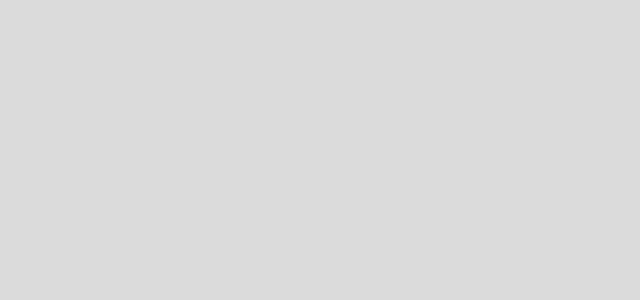
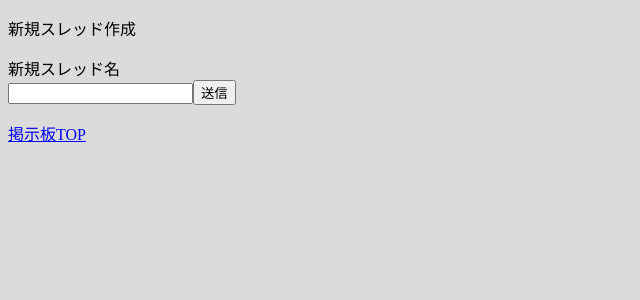
Before and after one commit to misosiru0205/react-kiso1, a React (Create React App) app: page /Newthread in a window 1280 px wide. Before the commit this address had no page. Shown: the top 300 px of the page, without its empty margins (0-640 px from the left). Built offline with nearby package versions, Linux system fonts and the light colour scheme.

Commit message:
git commit -u

```diff
--- a/src/Header.jsx
+++ b/src/Header.jsx
@@ -5,7 +5,7 @@ export const Header = () =>{
         <>
         <header className="head">
             <p className="title">掲示板</p>
-            <a href="" className="createthread">新規スレッド作成</a>
+            <a href="http://localhost:3000/Newthread" className="createthread">新規スレッド作成</a>
         </header>
         </>
     )
--- /dev/null
+++ b/src/Newthread.jsx
@@ -0,0 +1,38 @@
+import { useEffect,useState } from "react"
+
+export const Newthread = () =>{
+
+    const [obje,setObje] = useState({})
+
+
+    function change(e){
+        setObje({'title':(e.target.value)});
+    }
+
+    async function click(){
+        console.log(obje)
+        try{
+            const res = await fetch("https://railway.bulletinboard.techtrain.dev/threads",{
+                method:'POST',
+                headers:{'Content-Type':'application/json'},
+                body:JSON.stringify(obje)});
+
+            console.log(res.json());
+
+        }
+        catch(error){
+            console.log(error);
+        }
+    }
+
+    return(
+        <>
+        <p>新規スレッド作成</p>
+        <form>
+            <p>新規スレッド名<br/><input type="text" name="newthread" onChange={(e) => change(e)}></input>
+            <input type="button" value="送信" onClick={click}></input></p>
+        </form>
+        <a href="http://localhost:3000/">掲示板TOP</a>
+        </>
+    )
+}
--- a/src/index.jsx
+++ b/src/index.jsx
@@ -6,6 +6,7 @@ import { BrowserRouter,Routes,Route } from "react-router-dom";
 
 //表示するコンポーネントの呼び出し
 import { App } from "./App";
+import { Newthread } from "./Newthread";
 
 
 const root = document.getElementById('root')
@@ -14,6 +15,7 @@ reactRoot.render(
     <BrowserRouter>
     <Routes>
         <Route path='/' element={<App/>}></Route>
+        <Route path='/Newthread' element={<Newthread/>}></Route>
     </Routes>
     </BrowserRouter>
 )
```
